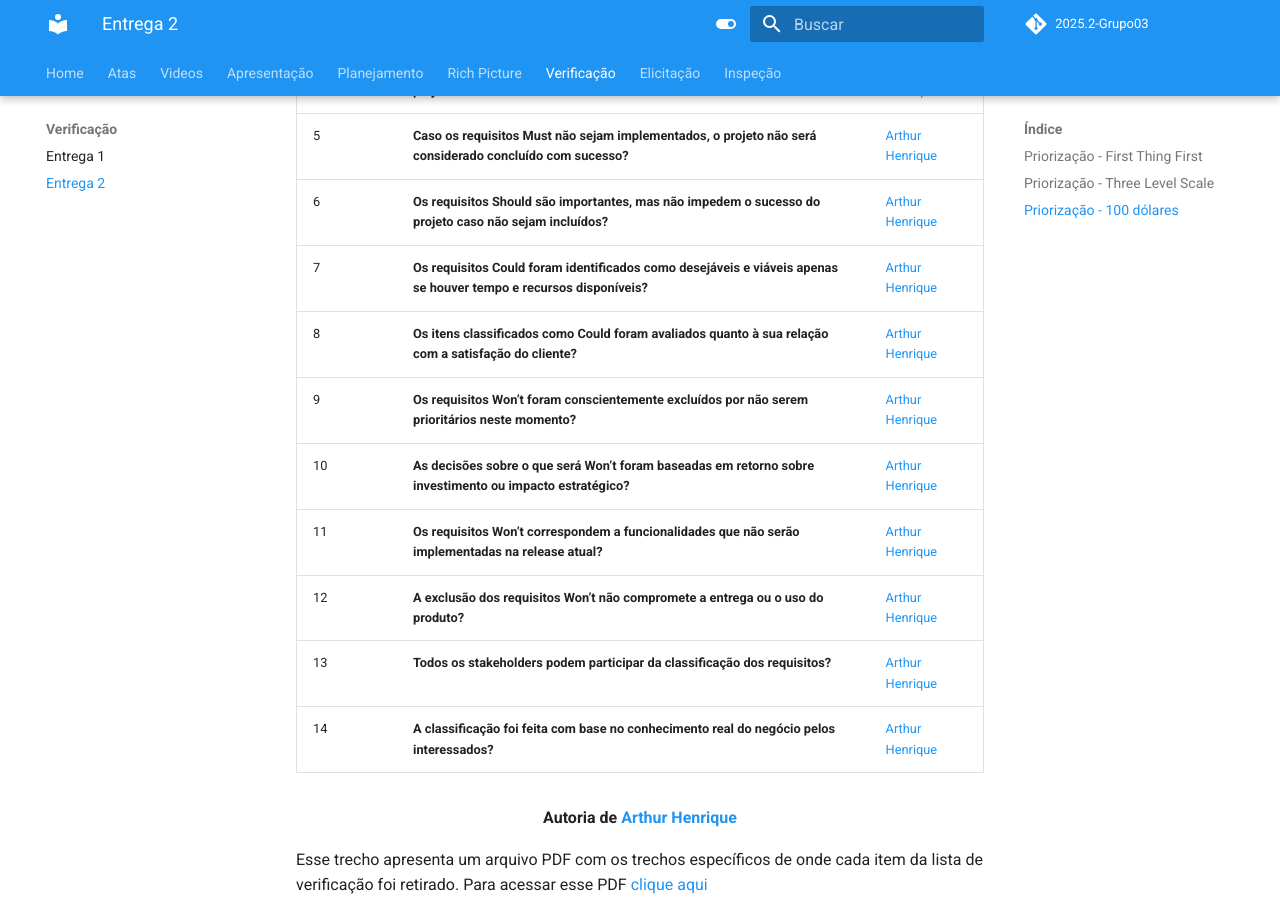
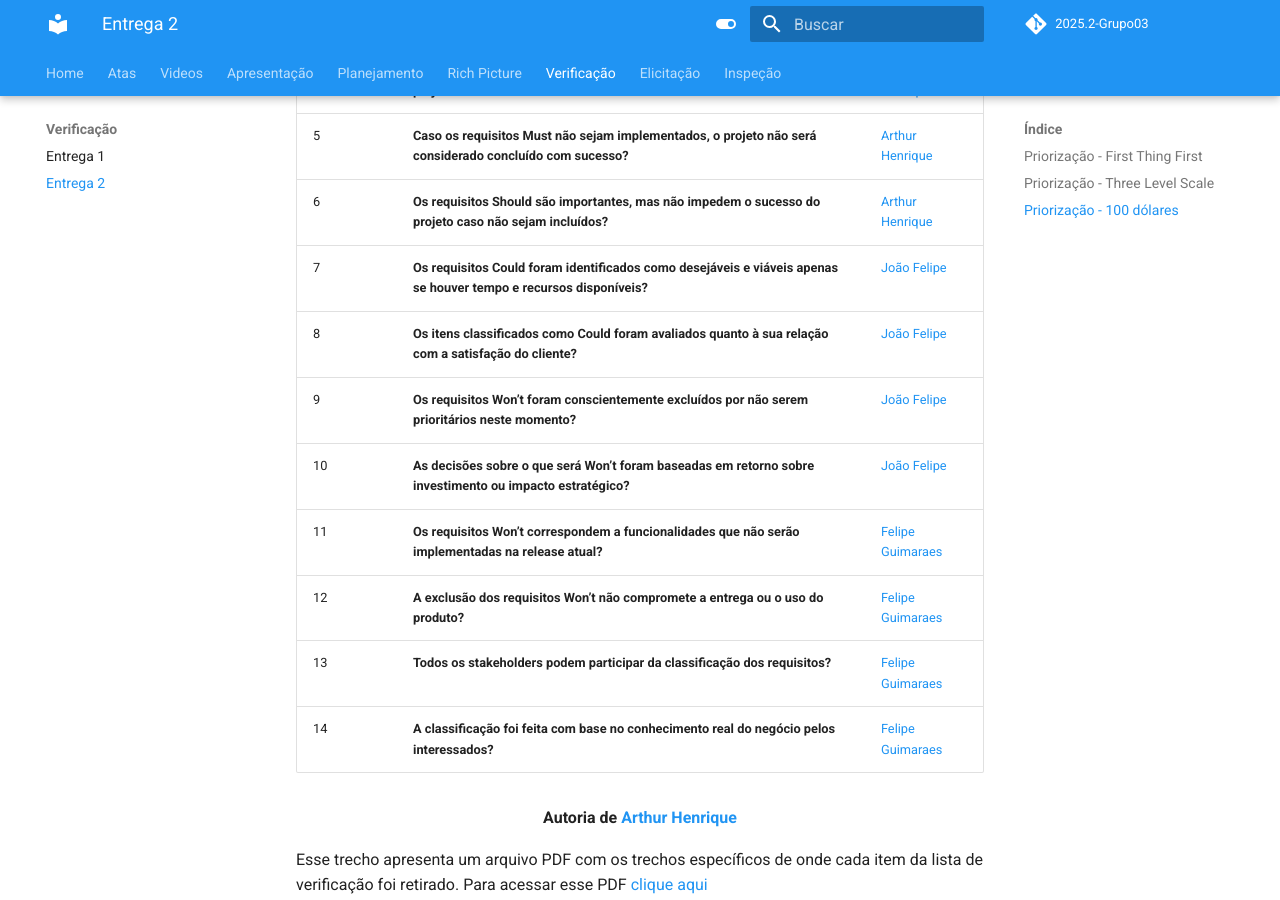
Before and after one commit to Requisitos-de-Software/2025.2-Grupo03, an MkDocs documentation site: the page built from docs/Verificacao/verificacao2.md, in a window 1280 px wide and 900 px high, scrolled down 3705 px. Built offline with MkDocs 1.6.1 and Material for MkDocs 9.7.7, drawn with Linux system fonts in a browser that asks for light colours; comment, search, counter and statistics services are not loaded.

Commit message:
Update Autorias - Lista de verificação Moscow

```diff
--- a/docs/Verificacao/verificacao2.md
+++ b/docs/Verificacao/verificacao2.md
@@ -77,14 +77,14 @@ Esse tópico apresenta a lista de verificação da técnica de priorização **M
 | 4 | **Os requisitos Must são realmente essenciais/críticos para o sucesso do projeto?** | [Arthur Henrique](https://github.com/arthurhvieira1) |
 | 5 | **Caso os requisitos Must não sejam implementados, o projeto não será considerado concluído com sucesso?** | [Arthur Henrique](https://github.com/arthurhvieira1) |
 | 6 | **Os requisitos Should são importantes, mas não impedem o sucesso do projeto caso não sejam incluídos?** | [Arthur Henrique](https://github.com/arthurhvieira1) |
-| 7 | **Os requisitos Could foram identificados como desejáveis e viáveis apenas se houver tempo e recursos disponíveis?** | [Arthur Henrique](https://github.com/arthurhvieira1) |
-| 8 | **Os itens classificados como Could foram avaliados quanto à sua relação com a satisfação do cliente?** | [Arthur Henrique](https://github.com/arthurhvieira1) |
-| 9 | **Os requisitos Won’t foram conscientemente excluídos por não serem prioritários neste momento?** | [Arthur Henrique](https://github.com/arthurhvieira1) |
-| 10 | **As decisões sobre o que será Won’t foram baseadas em retorno sobre investimento ou impacto estratégico?** | [Arthur Henrique](https://github.com/arthurhvieira1) |
-| 11 | **Os requisitos Won’t correspondem a funcionalidades que não serão implementadas na release atual?** | [Arthur Henrique](https://github.com/arthurhvieira1) |
-| 12 | **A exclusão dos requisitos Won’t não compromete a entrega ou o uso do produto?** | [Arthur Henrique](https://github.com/arthurhvieira1) |
-| 13 | **Todos os stakeholders podem participar da classificação dos requisitos?** | [Arthur Henrique](https://github.com/arthurhvieira1) |
-| 14 | **A classificação foi feita com base no conhecimento real do negócio pelos interessados?** | [Arthur Henrique](https://github.com/arthurhvieira1) |
+| 7 | **Os requisitos Could foram identificados como desejáveis e viáveis apenas se houver tempo e recursos disponíveis?** | [João Felipe](https://github.com/MrBolt2005) |
+| 8 | **Os itens classificados como Could foram avaliados quanto à sua relação com a satisfação do cliente?** | [João Felipe](https://github.com/MrBolt2005) |
+| 9 | **Os requisitos Won’t foram conscientemente excluídos por não serem prioritários neste momento?** | [João Felipe](https://github.com/MrBolt2005) |
+| 10 | **As decisões sobre o que será Won’t foram baseadas em retorno sobre investimento ou impacto estratégico?** | [João Felipe](https://github.com/MrBolt2005) |
+| 11 | **Os requisitos Won’t correspondem a funcionalidades que não serão implementadas na release atual?** | [Felipe Guimaraes](https://github.com/felipegf1) |
+| 12 | **A exclusão dos requisitos Won’t não compromete a entrega ou o uso do produto?** | [Felipe Guimaraes](https://github.com/felipegf1) |
+| 13 | **Todos os stakeholders podem participar da classificação dos requisitos?** | [Felipe Guimaraes](https://github.com/felipegf1) |
+| 14 | **A classificação foi feita com base no conhecimento real do negócio pelos interessados?** | [Felipe Guimaraes](https://github.com/felipegf1) |
 
 <div align="center"><strong>Autoria de <a href="https://github.com/arthurhvieira1">Arthur Henrique</a></strong></div>
 
```
